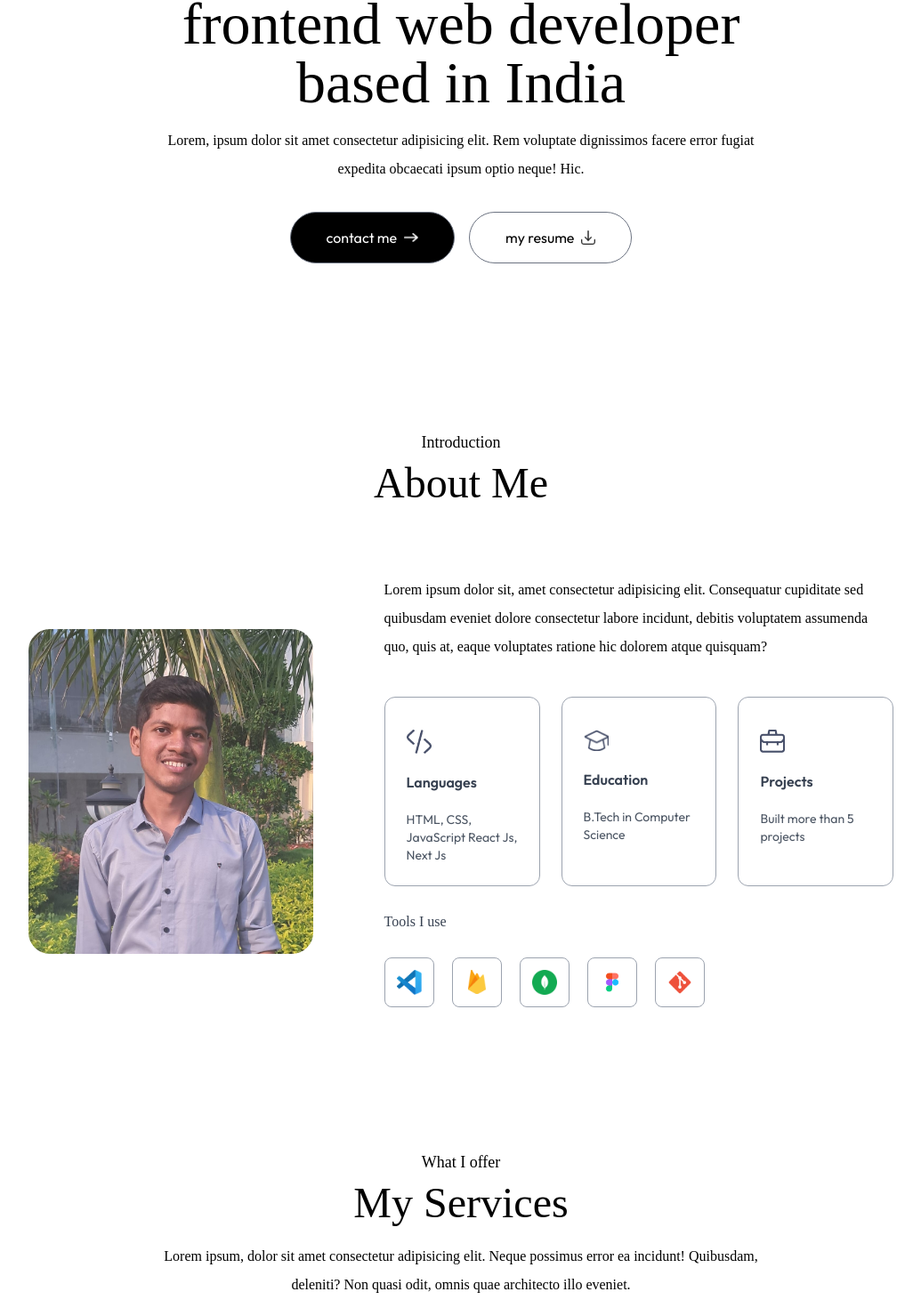
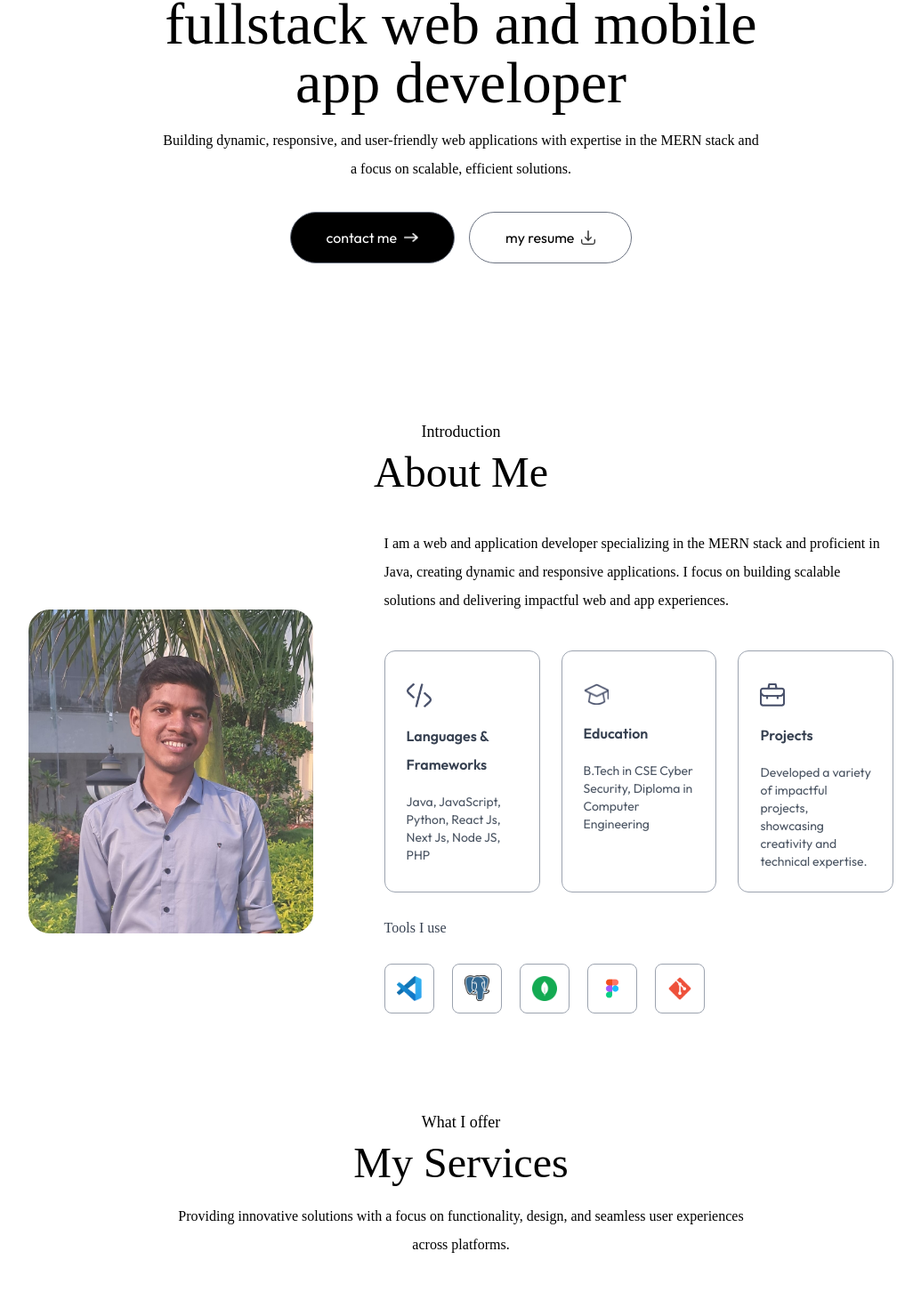
Before and after one commit to jaydhurve09/Portfolio-Website, a Next.js app: page / in a window 1280 px wide. Shown: the part 357-1818 px from the top of the page at 89% size, without its empty margins (122-1157 px from the left). Built offline with nearby package versions, Linux system fonts and the light colour scheme; a web font is replaced by a local one.

Commit message:
descriptions added

```diff
--- a/assets/assets.js
+++ b/assets/assets.js
@@ -35,8 +35,10 @@ import jay_profile from './Jay-Profile.jpg';
 import jay_logo from './jay-logo.png';
 import jay_logo_dark from './jay-logo-dark.png';
 import jay_image from './Jay-Image.jpg'
+import postgresql from './postgresql.png'
 
 export const assets = {
+    postgresql,
     code_icon,
     code_icon_dark,
     edu_icon,
@@ -107,11 +109,11 @@ export const serviceData = [
 ]
 
 export const infoList = [
-    { icon: assets.code_icon, iconDark: assets.code_icon_dark, title: 'Languages', description: 'HTML, CSS, JavaScript React Js, Next Js' },
-    { icon: assets.edu_icon, iconDark: assets.edu_icon_dark, title: 'Education', description: 'B.Tech in Computer Science' },
-    { icon: assets.project_icon, iconDark: assets.project_icon_dark, title: 'Projects', description: 'Built more than 5 projects' }
+    { icon: assets.code_icon, iconDark: assets.code_icon_dark, title: 'Languages & Frameworks', description: 'Java, JavaScript, Python, React Js, Next Js, Node JS, PHP' },
+    { icon: assets.edu_icon, iconDark: assets.edu_icon_dark, title: 'Education', description: `B.Tech in CSE Cyber Security, Diploma in Computer Engineering` },
+    { icon: assets.project_icon, iconDark: assets.project_icon_dark, title: 'Projects', description: 'Developed a variety of impactful projects, showcasing creativity and technical expertise.' }
 ];
 
 export const toolsData = [
-    assets.vscode, assets.firebase, assets.mongodb, assets.figma, assets.git
+    assets.vscode, assets.postgresql, assets.mongodb, assets.figma, assets.git
 ];
--- a/components/About.jsx
+++ b/components/About.jsx
@@ -9,7 +9,7 @@ const About = ({isDarkMode}) => {
     initial={{opacity: 0}}
     whileInView={{opacity: 1}}
     transition={{duration: 1}}
-    id='about' className='w-full p-[12%] py-10 scroll-mt-20'>
+    id='about' className='w-full p-[12%] py-7 scroll-mt-20'>
       <motion.h4
       initial={{opacity: 0, y:-20}}
       whileInView={{opacity: 1, y:0}}
@@ -25,7 +25,7 @@ const About = ({isDarkMode}) => {
       initial={{opacity: 0}}
       whileInView={{opacity: 1}}
       transition={{duration: 0.8}}
-      className='flex w-full flex-col lg:flex-row items-center gap-20 my-20'>
+      className='flex w-full flex-col lg:flex-row items-center gap-20 my-10'>
         <motion.div
         initial={{opacity: 0}}
         whileInView={{opacity: 1, scale: 1}}
@@ -39,7 +39,7 @@ const About = ({isDarkMode}) => {
         transition={{duration: 0.6, delay: 0.8}}
         className='flex-1'>
             <p className='mb-10 max-w-2xl font-Ovo'>
-                Lorem ipsum dolor sit, amet consectetur adipisicing elit. Consequatur cupiditate sed quibusdam eveniet dolore consectetur labore incidunt, debitis voluptatem assumenda quo, quis at, eaque voluptates ratione hic dolorem atque quisquam?
+            I am a web and application developer specializing in the MERN stack and proficient in Java, creating dynamic and responsive applications. I focus on building scalable solutions and delivering impactful web and app experiences.
             </p>
 
             <motion.ul
--- a/components/Header.jsx
+++ b/components/Header.jsx
@@ -23,12 +23,12 @@ const Header = () => {
         initial={{y: -30, opacity: 0}}
         whileInView={{y: 0, opacity: 1}}
         transition={{duration: 0.8, delay: 0.3}}
-         className='font-Ovo text-3xl sm:text-6xl lg:text-[66px]'>frontend web developer based in India</motion.h1>
+         className='font-Ovo text-3xl sm:text-6xl lg:text-[66px]'>fullstack web and mobile app developer</motion.h1>
         <motion.p
         initial={{opacity: 0}}
         whileInView={{opacity: 1}}
         transition={{duration: 0.6, delay: 0.7}}
-        className='max-w-2xl mx-auto font-Ovo'>Lorem, ipsum dolor sit amet consectetur adipisicing elit. Rem voluptate dignissimos facere error fugiat expedita obcaecati ipsum optio neque! Hic.</motion.p>
+        className='max-w-2xl mx-auto font-Ovo'>Building dynamic, responsive, and user-friendly web applications with expertise in the MERN stack and a focus on scalable, efficient solutions.</motion.p>
 
         <div className='flex flex-col sm:flex-row items center gap-4 mt-4 '>
             <motion.a
--- a/components/Services.jsx
+++ b/components/Services.jsx
@@ -28,7 +28,7 @@ const Services = () => {
       initial={{opacity: 0}}
       whileInView={{opacity: 1}}
       transition={{delay: 0.7, duration: 0.5}}
-      className='text-center max-w-2xl mx-auto mt-5 mb-12 font-Ovo'>Lorem ipsum, dolor sit amet consectetur adipisicing elit. Neque possimus error ea incidunt! Quibusdam, deleniti? Non quasi odit, omnis quae architecto illo eveniet.</motion.p>
+      className='text-center max-w-2xl mx-auto mt-5 mb-12 font-Ovo'>Providing innovative solutions with a focus on functionality, design, and seamless user experiences across platforms.</motion.p>
 
       <motion.div
       initial={{opacity: 0}}
--- a/components/Work.jsx
+++ b/components/Work.jsx
@@ -25,7 +25,7 @@ const Work = ({isDarkMode}) => {
       initial={{opacity: 0}}
       whileInView={{opacity: 1}}
       transition={{delay: 0.7, duration: 0.5}}
-      className='text-center max-w-2xl mx-auto mt-5 mb-12 font-Ovo'>Lorem ipsum, dolor sit amet consectetur adipisicing elit. Neque possimus error ea incidunt! Quibusdam, deleniti? Non quasi odit, omnis quae architecto illo eveniet.</motion.p>
+      className='text-center max-w-2xl mx-auto mt-5 mb-12 font-Ovo'>Explore my showcase of projects that highlight creativity, functionality, and attention to detail, crafted to deliver exceptional results.</motion.p>
 
       <motion.div
       initial={{opacity: 0}}
```
Also changed, not shown: assets/postgresql.png (added).
